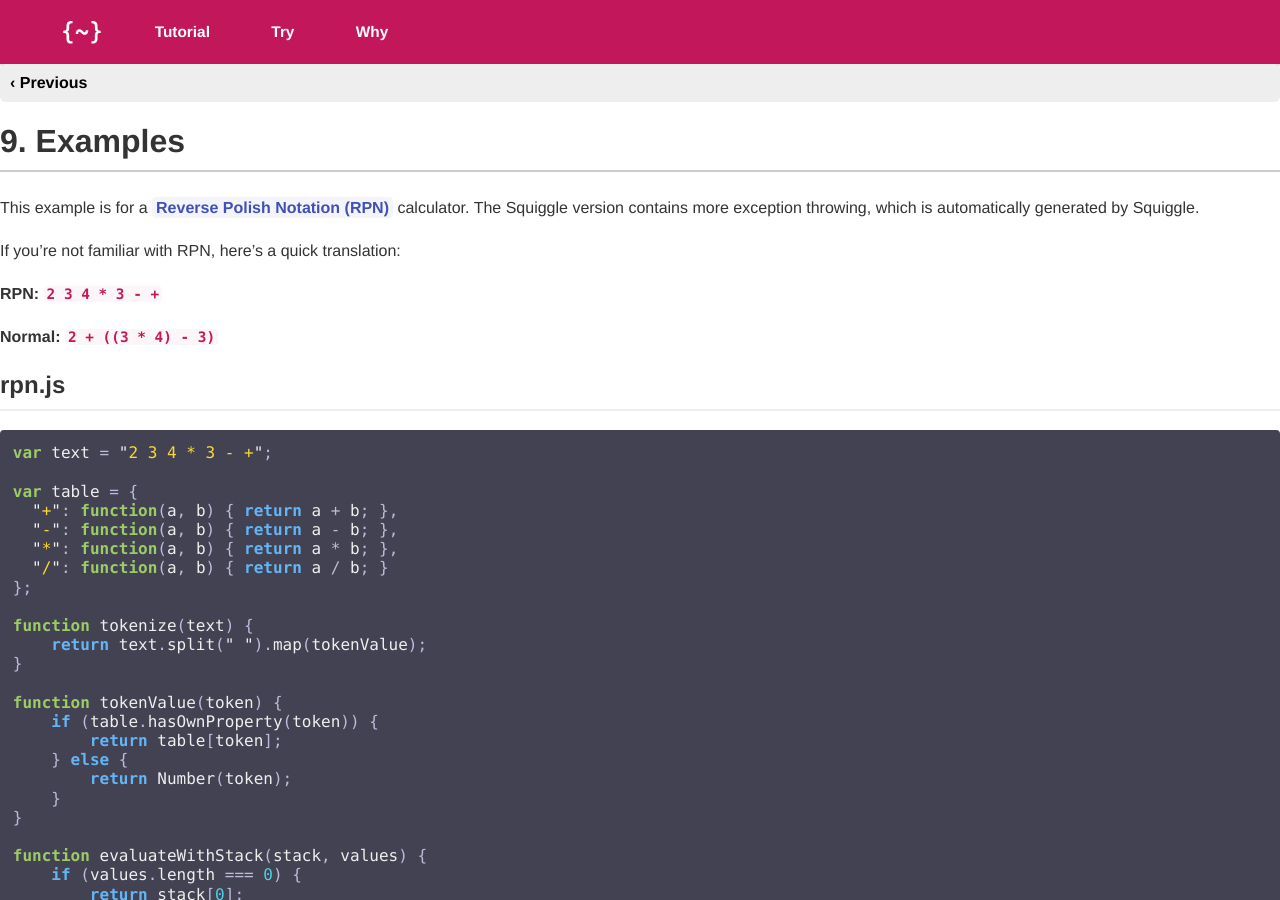
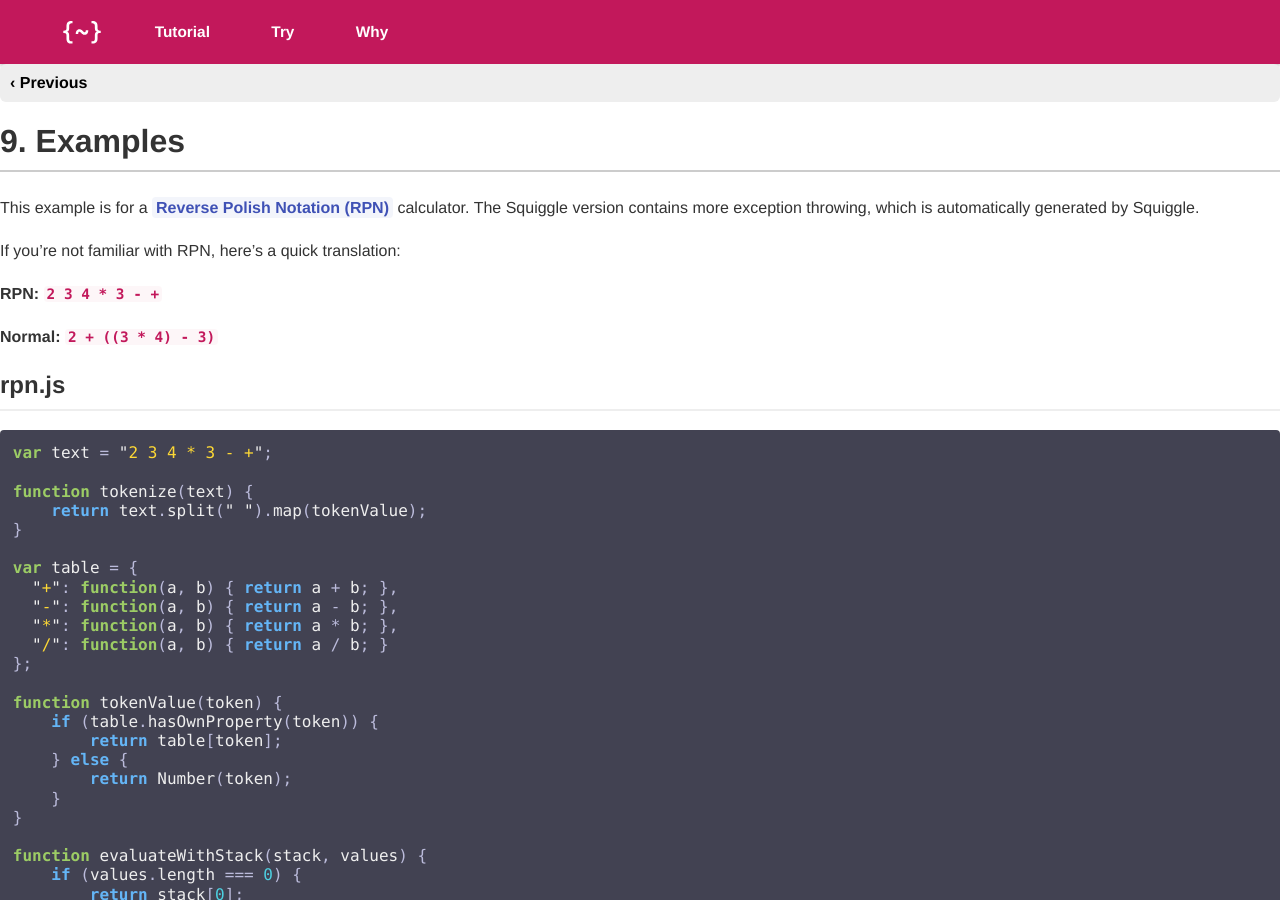
Before and after one commit to squiggle-lang/squiggle-lang.org, a Jekyll site: the page built from tutorial/chapter/9/index.md, in a window 1280 px wide and 900 px high. Built offline with Jekyll 4.4.1, drawn with Linux system fonts in a browser that asks for light colours; Markdown is read by kramdown in place of the engine named in the settings.

````diff
--- a/tutorial/chapter/9/index.md
+++ b/tutorial/chapter/9/index.md
@@ -15,16 +15,16 @@ If you're not familiar with RPN, here's a quick translation:
 ```javascript
 var text = "2 3 4 * 3 - +";
 
+function tokenize(text) {
+    return text.split(" ").map(tokenValue);
+}
+
 var table = {
   "+": function(a, b) { return a + b; },
   "-": function(a, b) { return a - b; },
   "*": function(a, b) { return a * b; },
   "/": function(a, b) { return a / b; }
 };
-
-function tokenize(text) {
-    return text.split(" ").map(tokenValue);
-}
 
 function tokenValue(token) {
     if (table.hasOwnProperty(token)) {
````
